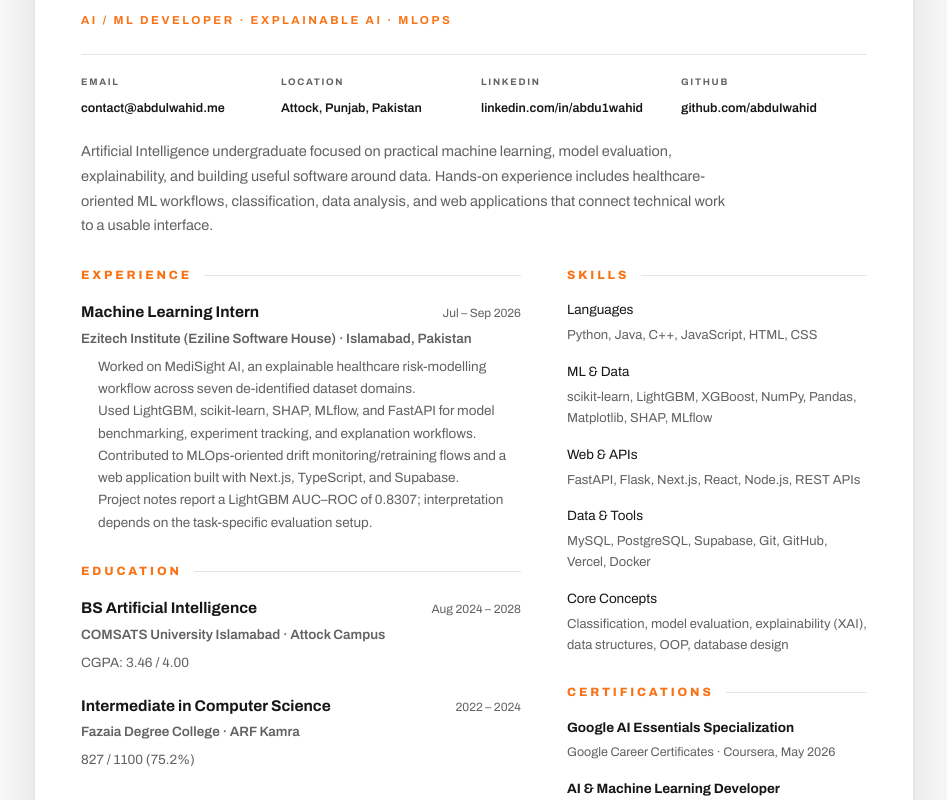
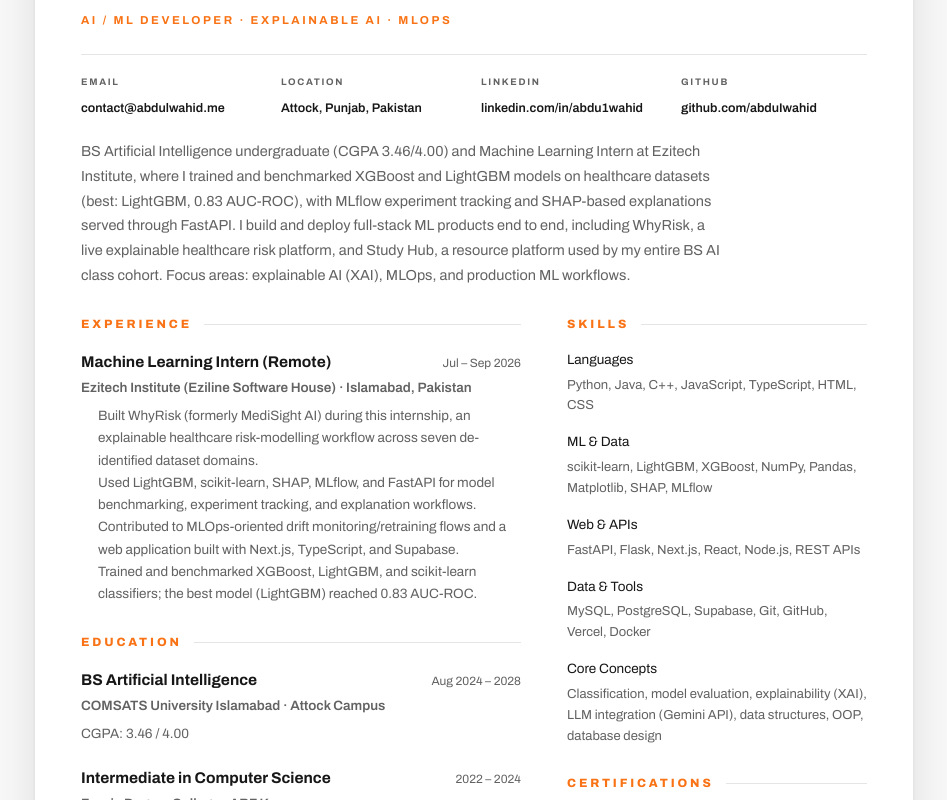
Before and after one commit to abduIwahid/Portfolio, a Next.js app: page /cv in a window 1280 px wide. Shown: the part 740-1540 px from the top of the page, without its empty margins (166-1113 px from the left). Built offline with nearby package versions, Linux system fonts and the light colour scheme; no server answers.

Commit message:
Sync CV page, About experience and project data with the updated CV: WhyRisk rename (formerly MediSight AI), internship-led summary, (Remote), 0.83 / 0.8222 AUC figures, TypeScript + Gemini skills, Google AI Essentials, DeepBuild activity

```diff
--- a/app/cv/page.tsx
+++ b/app/cv/page.tsx
@@ -14,20 +14,21 @@ export const metadata: Metadata = {
 const CV_PROJECT_SLUGS = ['medisight-ai', 'customer-churn-prediction', 'predictly', 'nearsend', 'study-hub'];
 
 const SKILL_GROUPS: { title: string; items: string }[] = [
-  { title: 'Languages', items: 'Python, Java, C++, JavaScript, HTML, CSS' },
+  { title: 'Languages', items: 'Python, Java, C++, JavaScript, TypeScript, HTML, CSS' },
   { title: 'ML & Data', items: 'scikit-learn, LightGBM, XGBoost, NumPy, Pandas, Matplotlib, SHAP, MLflow' },
   { title: 'Web & APIs', items: 'FastAPI, Flask, Next.js, React, Node.js, REST APIs' },
   { title: 'Data & Tools', items: 'MySQL, PostgreSQL, Supabase, Git, GitHub, Vercel, Docker' },
-  { title: 'Core Concepts', items: 'Classification, model evaluation, explainability (XAI), data structures, OOP, database design' },
+  { title: 'Core Concepts', items: 'Classification, model evaluation, explainability (XAI), LLM integration (Gemini API), data structures, OOP, database design' },
 ];
 
 const CERTIFICATIONS: { title: string; org: string }[] = [
-  { title: 'Google AI Essentials Specialization', org: 'Google Career Certificates · Coursera, May 2026' },
+  { title: 'Google AI Essentials', org: 'Google Career Certificates · Coursera, May 2026' },
   { title: 'AI & Machine Learning Developer', org: 'Programming Hub, Feb – Apr 2026' },
   { title: 'ML with NumPy & Pandas', org: 'Educative, May 2026' },
 ];
 
 const ACTIVITIES: { title: string; org: string }[] = [
+  { title: 'Participant — DeepBuild Hackathon', org: 'SoftTech · COMSATS Attock, Oct 2026' },
   { title: 'AI/ML Team Member', org: 'GDG on Campus · COMSATS Attock, 2026 – 2027' },
   { title: 'Hackathon Participant', org: 'Mind to Machine 2026 AI Hackathon · COMSATS Wah, May 2026' },
 ];
@@ -80,10 +81,12 @@ export default function CvPage() {
         </header>
 
         <p className="cv2-summary">
-          Artificial Intelligence undergraduate focused on practical machine learning, model evaluation,
-          explainability, and building useful software around data. Hands-on experience includes
-          healthcare-oriented ML workflows, classification, data analysis, and web applications that
-          connect technical work to a usable interface.
+          BS Artificial Intelligence undergraduate (CGPA 3.46/4.00) and Machine Learning Intern at Ezitech
+          Institute, where I trained and benchmarked XGBoost and LightGBM models on healthcare datasets
+          (best: LightGBM, 0.83 AUC-ROC), with MLflow experiment tracking and SHAP-based explanations
+          served through FastAPI. I build and deploy full-stack ML products end to end, including WhyRisk,
+          a live explainable healthcare risk platform, and Study Hub, a resource platform used by my entire
+          BS AI class cohort. Focus areas: explainable AI (XAI), MLOps, and production ML workflows.
         </p>
 
         <div className="cv2-grid">
@@ -92,15 +95,15 @@ export default function CvPage() {
               <h2>Experience</h2>
               <div className="cv2-item">
                 <div className="cv2-item-head">
-                  <strong>Machine Learning Intern</strong>
+                  <strong>Machine Learning Intern (Remote)</strong>
                   <span>Jul – Sep 2026</span>
                 </div>
                 <p className="cv2-org">Ezitech Institute (Eziline Software House) · Islamabad, Pakistan</p>
                 <ul>
-                  <li>Worked on MediSight AI, an explainable healthcare risk-modelling workflow across seven de-identified dataset domains.</li>
+                  <li>Built WhyRisk (formerly MediSight AI) during this internship, an explainable healthcare risk-modelling workflow across seven de-identified dataset domains.</li>
                   <li>Used LightGBM, scikit-learn, SHAP, MLflow, and FastAPI for model benchmarking, experiment tracking, and explanation workflows.</li>
                   <li>Contributed to MLOps-oriented drift monitoring/retraining flows and a web application built with Next.js, TypeScript, and Supabase.</li>
-                  <li>Project notes report a LightGBM AUC–ROC of 0.8307; interpretation depends on the task-specific evaluation setup.</li>
+                  <li>Trained and benchmarked XGBoost, LightGBM, and scikit-learn classifiers; the best model (LightGBM) reached 0.83 AUC-ROC.</li>
                 </ul>
               </div>
             </section>
--- a/content/profile.ts
+++ b/content/profile.ts
@@ -12,7 +12,7 @@ export const profile = {
     { title: 'BS Artificial Intelligence', organization: 'COMSATS University Islamabad · Attock Campus', period: 'Aug 2024 – 2028', detail: 'CGPA 3.46 / 4.00 · Current semester stated on public profile: 5th' },
     { title: 'Intermediate in Computer Science (ICS)', organization: 'Fazaia Degree College ARF Kamra', period: '2022 – 2024', detail: '827 / 1100 (75.2%)' }
   ],
-  experience: [{ title: 'Machine Learning Intern', organization: 'Ezitech Institute (Eziline Software House)', location: 'Islamabad, Pakistan', period: 'Jul – Sep 2026', details: ['Worked on the MediSight AI project across model benchmarking, explainability, and ML operations workflows.', 'Used LightGBM, scikit-learn, SHAP, MLflow, and FastAPI within a broader web application.', 'The project documentation describes seven de-identified healthcare dataset domains and a LightGBM AUC–ROC result of 0.8307.'] }],
+  experience: [{ title: 'Machine Learning Intern (Remote)', organization: 'Ezitech Institute (Eziline Software House)', location: 'Islamabad, Pakistan', period: 'Jul – Sep 2026', details: ['Built the WhyRisk (formerly MediSight AI) platform during this internship, across model benchmarking, explainability, and ML operations workflows.', 'Used LightGBM, scikit-learn, SHAP, MLflow, and FastAPI within a broader web application.', 'Trained and benchmarked classifiers across seven de-identified healthcare datasets; the best model (LightGBM) reached 0.83 AUC-ROC.'] }],
   credentials: [
     { title: 'Google AI Essentials Specialization', issuer: 'Google Career Certificates · Coursera', period: 'May 2026' },
     { title: 'AI & Machine Learning Developer', issuer: 'Programming Hub', period: 'Feb – Apr 2026' }
--- a/content/projects.ts
+++ b/content/projects.ts
@@ -22,10 +22,10 @@ export type Project = {
 
 export const projects: Project[] = [
   {
-    slug: 'medisight-ai', name: 'MediSight AI', category: 'Machine Learning', kind: 'ML engineering · Internship',
-    summary: 'An explainable healthcare risk-modelling workflow built around model evaluation, experiment tracking, and a clinician-facing interface.',
+    slug: 'medisight-ai', name: 'WhyRisk', category: 'Machine Learning', kind: 'ML engineering · Internship',
+    summary: 'A live explainable healthcare risk platform: a LightGBM diabetes risk model trained on 70,692 health records (BRFSS), with patient-level SHAP explanations and role-based access for patients, doctors, and admins.',
     problem: 'Healthcare prediction work is not only about producing a score. Models need reproducible experiments, understandable feature contributions, and clear boundaries around what a prediction can and cannot say.',
-    role: 'Machine Learning Intern at Ezitech Institute (Eziline Software House); contribution described in the project repository and CV.', status: 'Internship project · Jul–Sep 2026', featured: true,
+    role: 'Designed and built as Machine Learning Intern (Remote) at Ezitech Institute (Eziline Software House); maintained and improved since.', status: 'Built during internship · Jul–Sep 2026 · Live, actively maintained', featured: true,
     stack: ['Python', 'LightGBM', 'scikit-learn', 'SHAP', 'MLflow', 'FastAPI', 'Next.js', 'TypeScript', 'Supabase', 'Docker'],
     highlights: ['Model training and benchmarking across seven de-identified healthcare dataset domains', 'SHAP-based explanation workflow exposed through a FastAPI service', 'Experiment tracking with MLflow and an interface for reviewing model behaviour', 'MLOps-oriented drift monitoring and retraining workflow documented in the project'],
     approach: [
@@ -35,7 +35,7 @@ export const projects: Project[] = [
       { title: 'Serve the workflow', body: 'A FastAPI service connects model operations to a Next.js interface, with Supabase used for application data and supporting functionality.' }
     ],
     evidence: [
-      { label: 'Evaluation', value: '0.8307 AUC–ROC', note: 'LightGBM result stated in the CV/project notes; task-specific context should be checked before comparing with other models.' },
+      { label: 'Evaluation', value: '0.8222 AUC–ROC', note: 'LightGBM diabetes risk model on a held-out test split (BRFSS, 70,692 records); the live model card documents the full evaluation.' },
       { label: 'Datasets', value: '7 domains', note: 'De-identified healthcare dataset domains described in project documentation.' },
       { label: 'Reproducibility', value: 'MLflow', note: 'Experiment tracking is part of the documented stack.' }
     ],
```
